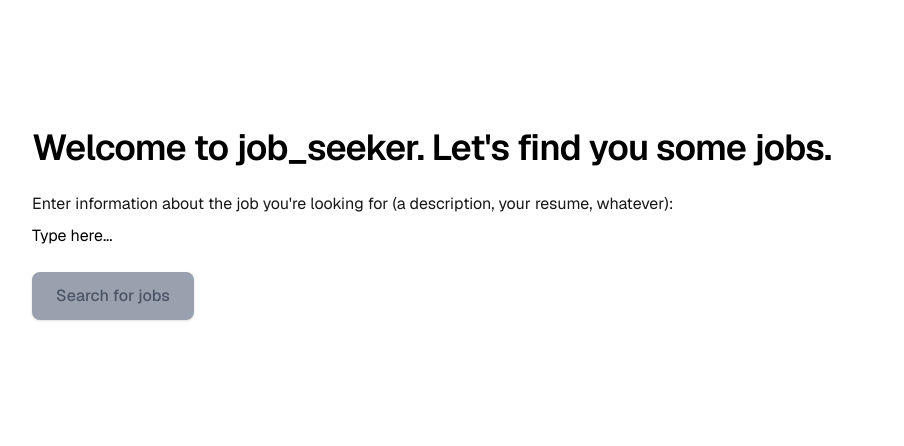
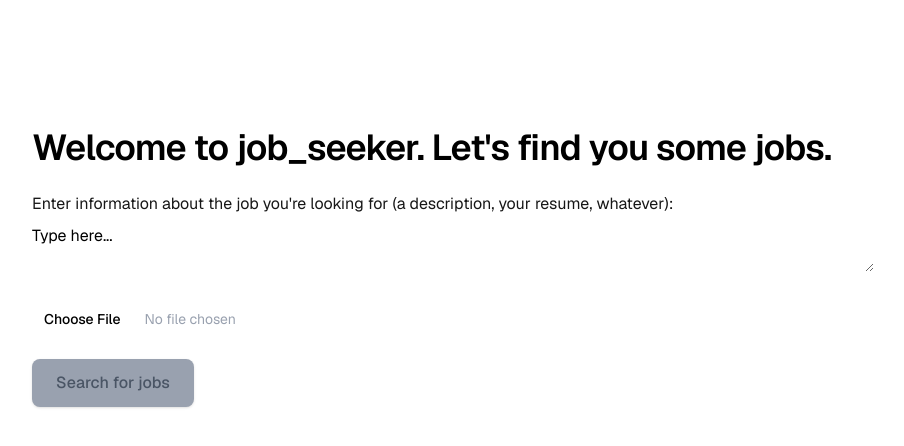
Before and after one commit to colivi1499/job_seeker, a Next.js app: page / in a window 1280 px wide. Shown: the top 446 px of the page, without its empty margins (160-1064 px from the left). Built offline with nearby package versions, Linux system fonts and the light colour scheme.

Commit message:
upload file

```diff
--- a/app/page.tsx
+++ b/app/page.tsx
@@ -4,11 +4,11 @@ import JobCard from "@/frontend/src/components/JobCard";
 import { Job } from "@/frontend/src/types/Job";
 
 function UserInput({
-  text,
+  query_text,
   setText,
 }: {
-  text: string;
-  setText: (text: string) => void;
+  query_text: string;
+  setText: (query_text: string) => void;
 }) {
   return (
     <div>
@@ -17,10 +17,9 @@ function UserInput({
         your resume, whatever):
       </label>
 
-      <input
+      <textarea
         id="user_description"
-        type="text"
-        value={text}
+        value={query_text}
         onChange={(event) => setText(event.target.value)}
         placeholder="Type here..."
         className="mt-2 w-full bg-white text-black placeholder:text-black"
@@ -30,29 +29,74 @@ function UserInput({
 }
 
 export default function Home() {
-  const [text, setText] = useState("");
+  const [query_text, setText] = useState("");
   const [jobs, setJobs] = useState<Job[] | null>(null);
+  const [file, setFile] = useState<File | null>(null);
+
+  const extractPdf = async () => {
+    if (!file) {
+      return "";
+    }
+
+    const pdfjsLib = await import("pdfjs-dist");
+
+    pdfjsLib.GlobalWorkerOptions.workerSrc =
+      `https://cdnjs.cloudflare.com/ajax/libs/pdf.js/${pdfjsLib.version}/pdf.worker.min.mjs`;
+
+    const arrayBuffer = await file.arrayBuffer();
+
+    const pdf = await pdfjsLib.getDocument({
+      data: arrayBuffer,
+    }).promise;
+
+    let pdfText = "";
+
+    for (let i = 1; i <= pdf.numPages; i++) {
+      const page = await pdf.getPage(i);
+      const content = await page.getTextContent();
+
+      const pageText = content.items
+        .map((item) => ("str" in item ? item.str : ""))
+        .join(" ");
+
+      pdfText += pageText + "\n";
+    }
+
+    return pdfText;
+  }
 
   const handleSubmit = async () => {
+    let queryText = query_text;
+
+    if (file) {
+      let pdfText = await extractPdf();
+
+      queryText += "\n" + pdfText;
+    }
+
     const response = await fetch("http://localhost:8000/api/match", {
       method: "POST",
       headers: {
         "Content-Type": "application/json",
       },
       body: JSON.stringify({
-        query_text: text,
+        query_text: queryText,
       }),
     });
 
     const data = await response.json();
-    const matches = data.matches;
-    const jobs: Job[] = [];
-    for (let i = 0; i < matches.length; i++) {
-      jobs.push(matches[i].job)
+
+    if (data) {
+      const matches = data.matches;
+
+      const jobs: Job[] = [];
+
+      for (let i = 0; i < matches.length; i++) {
+        jobs.push(matches[i].job);
+      }
+
+      setJobs(jobs);
     }
-
-    console.log(jobs)
-    setJobs(jobs)
   };
 
   return (
@@ -67,7 +111,30 @@ export default function Home() {
             Welcome to job_seeker. Let's find you some jobs.
           </h1>
 
-          <UserInput text={text} setText={setText} />
+          <UserInput query_text={query_text} setText={setText} />
+
+          <input
+            type="file"
+            accept=".pdf,application/pdf"
+            onChange={(event) => {
+              setFile(event.target.files?.[0] ?? null);
+            }}
+            className="
+              text-sm text-gray-400
+              file:mr-3
+              file:px-3
+              file:py-1.5
+              file:rounded-md
+              file:border-0
+              file:bg-white
+              file:text-black
+              file:text-sm
+              file:font-medium
+              file:cursor-pointer
+              hover:file:bg-gray-200
+              file:transition-colors
+            "
+          />
 
           <button
             className="bg-white text-black px-6 py-3 rounded-lg font-medium
@@ -77,7 +144,7 @@ export default function Home() {
              disabled:bg-gray-400 disabled:text-gray-600
              disabled:cursor-not-allowed disabled:hover:bg-gray-400"
             onClick={handleSubmit}
-            disabled={!text}>
+            disabled={!query_text && !file}>
             Search for jobs
           </button>
         </div>
--- a/package.json
+++ b/package.json
@@ -10,6 +10,7 @@
   },
   "dependencies": {
     "next": "16.3.3",
+    "pdfjs-dist": "^6.3.289",
     "react": "19.2.8",
     "react-dom": "19.2.8"
   },
```
Also changed, not shown: 1 other file (tests, documents, lock files or other folders).
